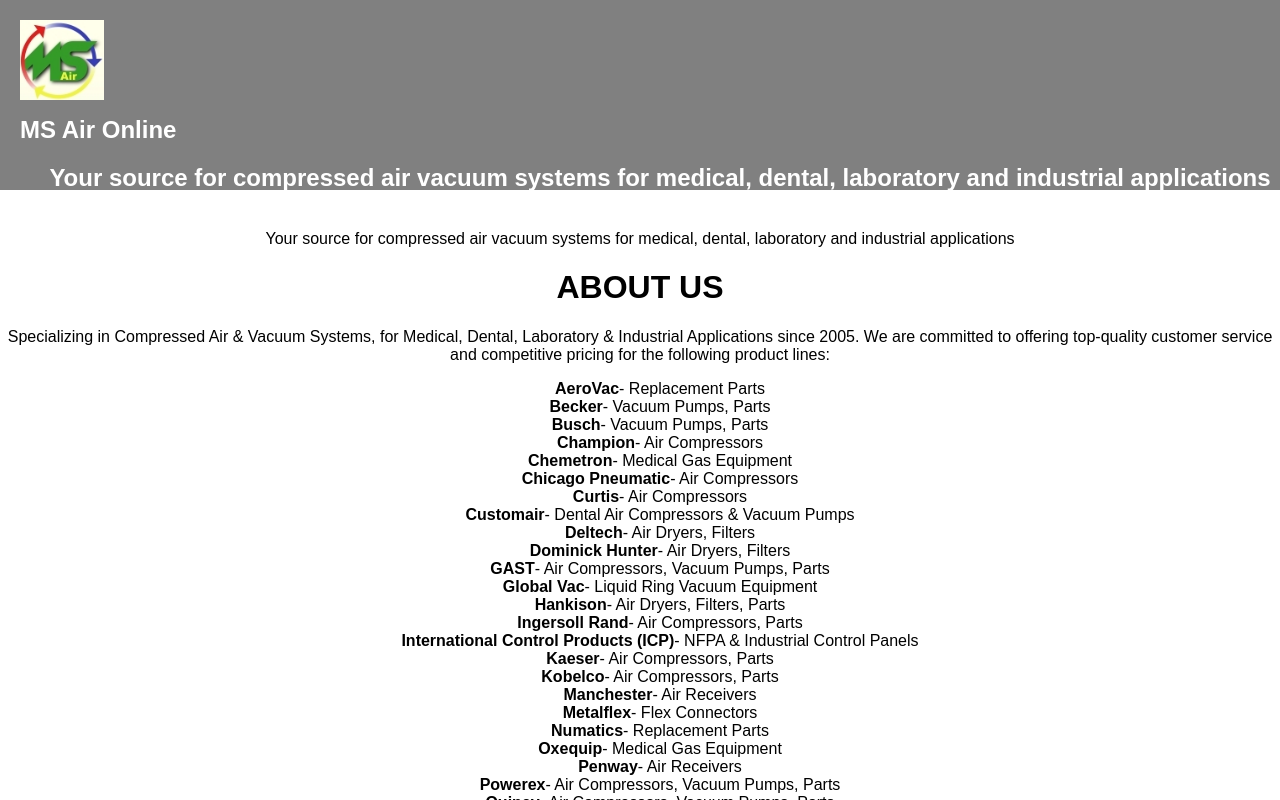
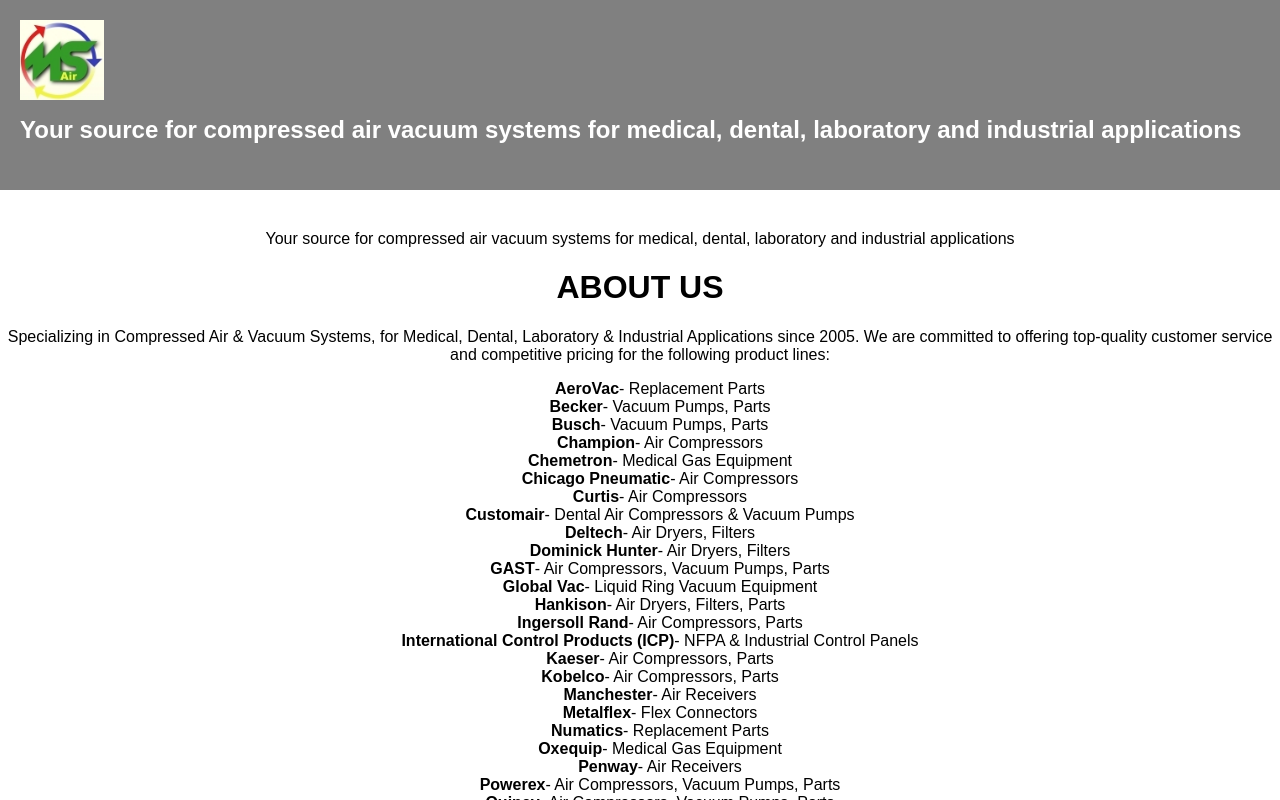
Before and after one commit to Jaredp75/ms_air_online, a React (Create React App) app: page /about in a window 1280 px wide. Shown: the top 800 px of the page. Built offline with nearby package versions, Linux system fonts and the light colour scheme.

Commit message:
New components

```diff
--- a/src/components/App.js
+++ b/src/components/App.js
@@ -13,8 +13,7 @@
       <div className="App">
         <header className="App-header">
           <img src={logo} className="App-logo" alt="logo" />
-          <h1 className="App-title">MS Air Online</h1>
-          <h2>Your source for compressed air vacuum systems for medical, dental, laboratory and industrial applications</h2>
+          <h1 className="App-title">Your source for compressed air vacuum systems for medical, dental, laboratory and industrial applications</h1>
         </header>
         <p className="App-intro">
           Your source for compressed air vacuum systems for medical, dental, laboratory and industrial applications
--- a/src/components/Home.js
+++ b/src/components/Home.js
@@ -69,7 +69,7 @@
       </div>
       <div className="about-footer">
         <div className="terms">
-          <p><Link to="http://www.msaironline.com/static/termsofuse.php?linkid=bottom">Terms of Use</Link> | <Link to="http://www.msaironline.com/static/privacy.php?linkid=bottom">Privacy Policy</Link></p>
+          <p><a href="http://www.msaironline.com/static/termsofuse.php?linkid=bottom" target=" blank" rel="noopener noreferrer">Terms of Use</a> | <a href="http://www.msaironline.com/static/privacy.php?linkid=bottom" target='_blank' rel="noopener noreferrer">Privacy Policy</a></p>
         </div>
         <p>&copy; 2018 - MS Air, Inc. | <Link to="/">Home</Link></p>
       </div>
```
